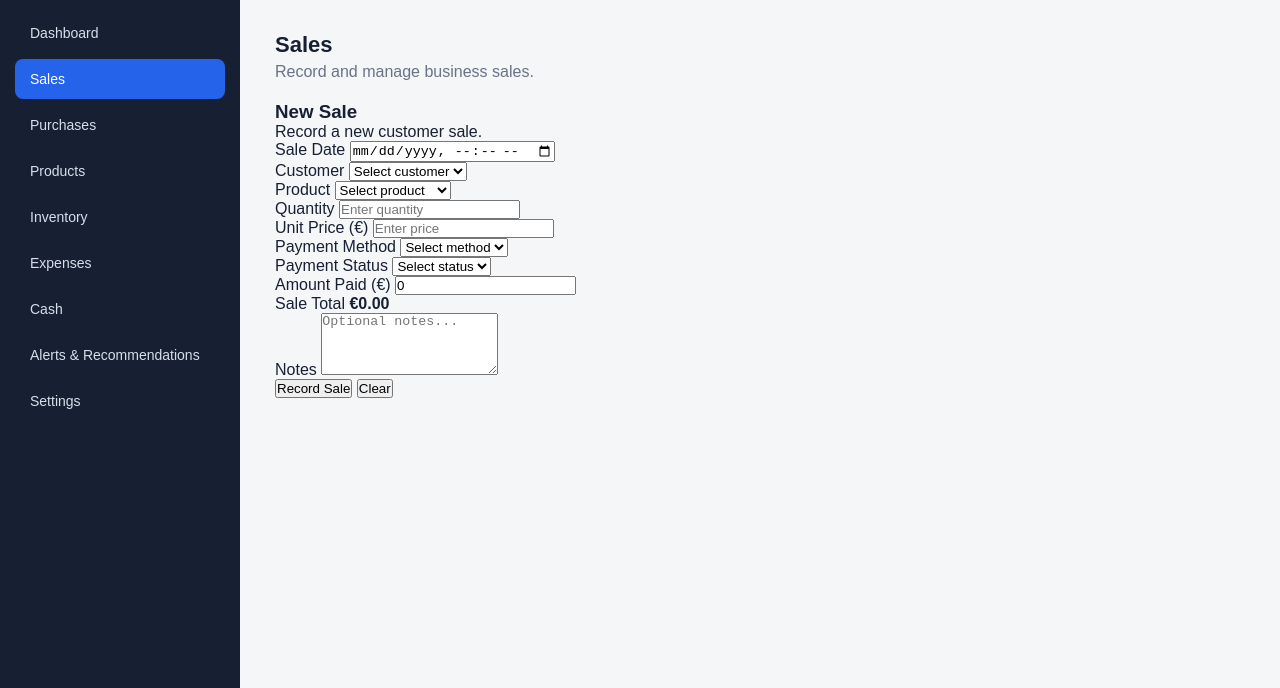
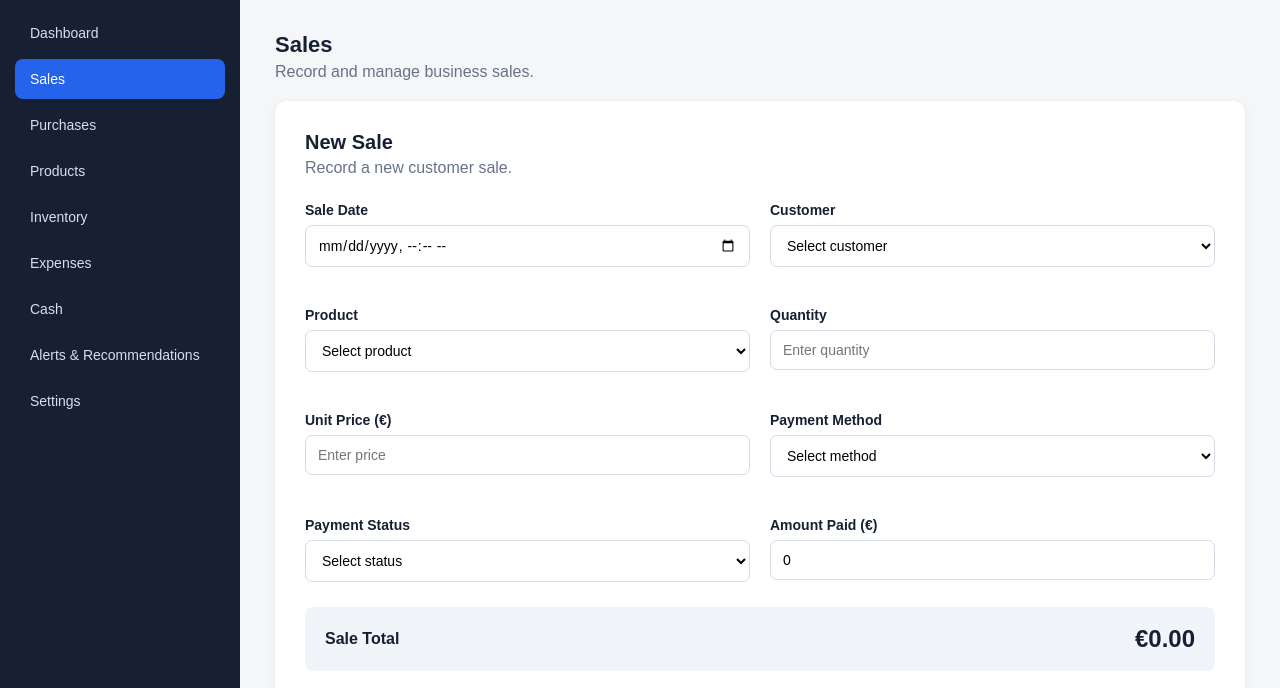
Before and after one commit to ade345/business-decision-app, a plain HTML site: page index.html in a window 1280 px wide. Both pictures are taken after a click on the button "Sales". Shown: the part 83-771 px from the top of the page. Drawn offline with Linux system fonts and the light colour scheme.

Commit message:
Add styles for sales form components

```diff
--- a/style.css
+++ b/style.css
@@ -274,3 +274,133 @@ nav {
     }
 
 }
+
+
+
+
+/* SALES FORM */
+
+.form-card {
+    background: white;
+    padding: 30px;
+    border-radius: 12px;
+    box-shadow: 0 2px 10px rgba(0, 0, 0, 0.06);
+}
+
+.form-header {
+    margin-bottom: 25px;
+}
+
+.form-header h3 {
+    font-size: 20px;
+    margin-bottom: 5px;
+}
+
+.form-header p {
+    color: #687386;
+}
+
+.form-grid {
+    display: grid;
+    grid-template-columns: repeat(2, 1fr);
+    gap: 20px;
+}
+
+.form-group {
+    display: flex;
+    flex-direction: column;
+    gap: 7px;
+    margin-bottom: 20px;
+}
+
+.form-group label {
+    font-size: 14px;
+    font-weight: 600;
+}
+
+.form-group input,
+.form-group select,
+.form-group textarea {
+    width: 100%;
+    padding: 11px 12px;
+    border: 1px solid #d5dbe5;
+    border-radius: 7px;
+    font-size: 14px;
+    font-family: inherit;
+    background: white;
+}
+
+.form-group input:focus,
+.form-group select:focus,
+.form-group textarea:focus {
+    outline: none;
+    border-color: #2563eb;
+}
+
+.total-box {
+    display: flex;
+    justify-content: space-between;
+    align-items: center;
+    background: #f1f5f9;
+    padding: 18px 20px;
+    border-radius: 8px;
+    margin: 5px 0 20px;
+}
+
+.total-box span {
+    font-weight: 600;
+}
+
+.total-box strong {
+    font-size: 24px;
+}
+
+.form-actions {
+    display: flex;
+    gap: 12px;
+    margin-top: 10px;
+}
+
+.primary-button,
+.secondary-button {
+    padding: 12px 22px;
+    border-radius: 7px;
+    font-size: 14px;
+    font-weight: 600;
+    cursor: pointer;
+    border: none;
+}
+
+.primary-button {
+    background: #2563eb;
+    color: white;
+}
+
+.secondary-button {
+    background: #e5e7eb;
+    color: #172033;
+}
+
+.primary-button:hover {
+    background: #1d4ed8;
+}
+
+.secondary-button:hover {
+    background: #d1d5db;
+}
+
+@media (max-width: 700px) {
+
+    .form-grid {
+        grid-template-columns: 1fr;
+    }
+
+    .form-card {
+        padding: 20px;
+    }
+
+    .form-actions {
+        flex-direction: column;
+    }
+
+}
```
